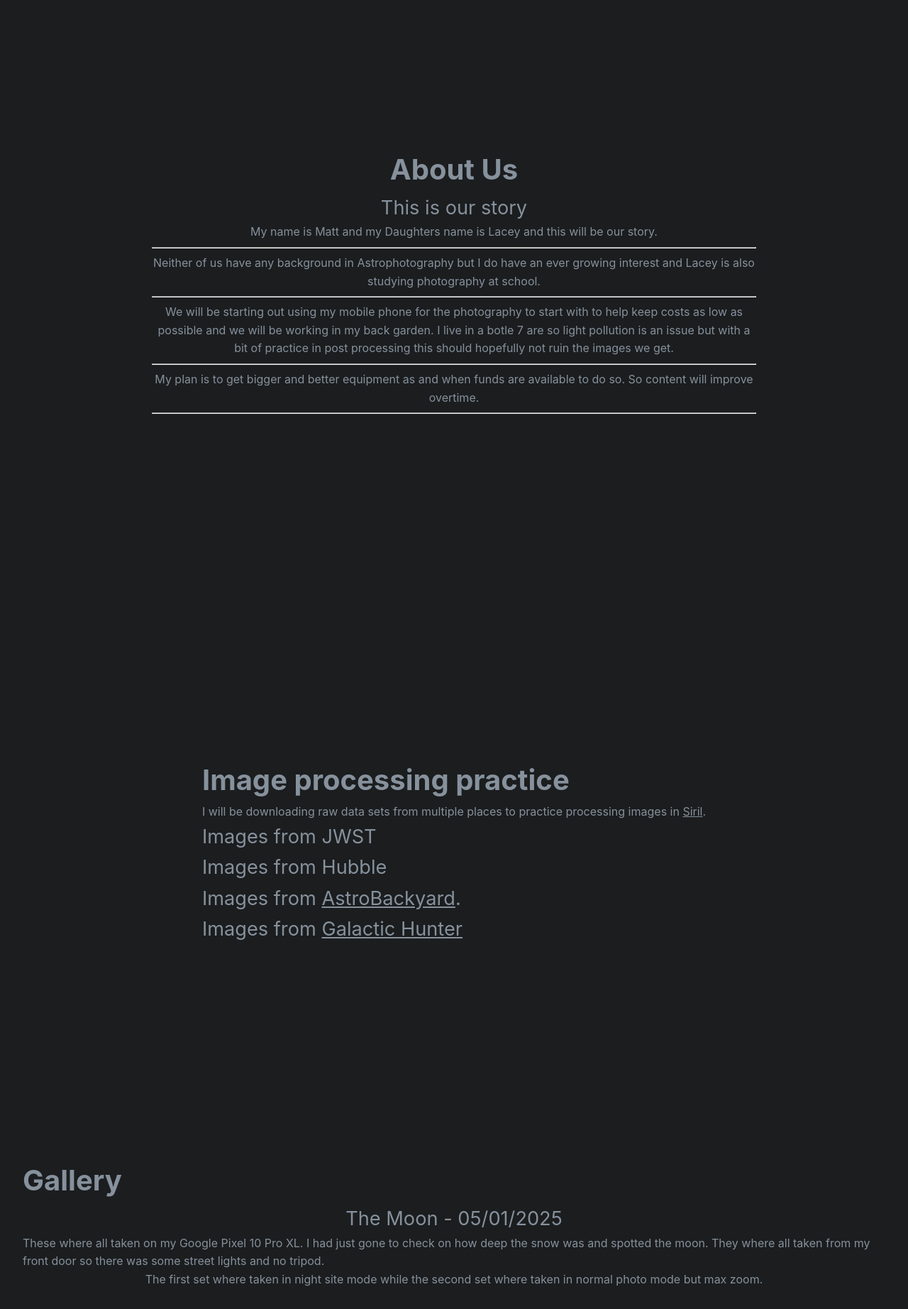
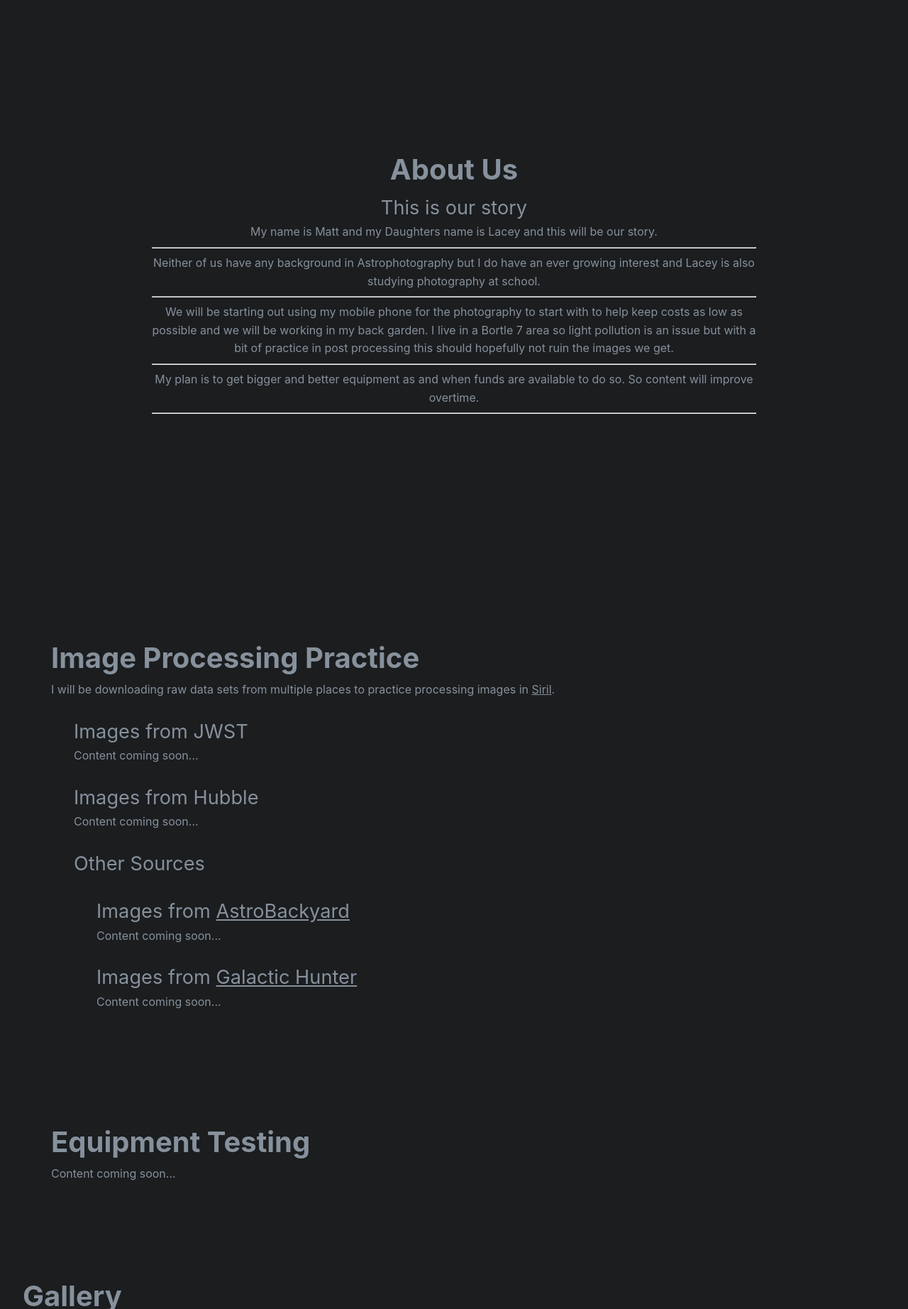
Before and after one commit to belgn1978/our-astro-journey, a PHP site: page / in a window 1280 px wide. Shown: the part 801-2645 px from the top of the page at 71% size. Run offline with PHP 8.4, Linux system fonts and the light colour scheme.

Commit message:
minor fix to nav (still needs some fixes)

```diff
--- a/index.html
+++ b/index.html
@@ -1,5 +1,3 @@
-<!-- @format -->
-
 <!DOCTYPE html>
 <html lang="en">
   <head>
@@ -7,8 +5,8 @@
     <meta name="viewport" content="width=device-width, initial-scale=1.0" />
     <meta name="author" content="Matt Brambley" />
     <link rel="stylesheet" href="./styles/reset.css" />
-    <link rel="stylesheet" href="/styles/styles.css" />
-    <title>Our Astonomy Journey</title>
+    <link rel="stylesheet" href="./styles/styles.css" />
+    <title>Our Astronomy Journey</title>
   </head>
 
   <body>
@@ -16,70 +14,100 @@
       <div class="logo-container"><a href="#section-cta" class="nav-link" id="logo">OAJ</a></div>
       <nav id="navigation-main">
         <a href="#section-about" class="nav-link">About</a>
-      <a href="#section-projects" class="nav-link" disabled>Projects</a>
-      <a href="#section-gallery" class="nav-link" disabled>Gallery</a>
+        <div class="dropdown">
+          <span class="nav-link">Projects</span>
+          <div class="dropdown-content">
+            <a href="#image-processing">Image Processing Practice</a>
+            <div class="sub-links">
+              <a href="#jwst">JWST Images</a>
+              <a href="#hubble">Hubble Images</a>
+              <a href="#other">Other Sources</a>
+              <div class="sub-sub-links">
+                <a href="#astro">AstroBackyard</a>
+                <a href="#galaxy">Galactic Hunter</a>
+              </div>
+            </div>
+            <a href="#equipment-testing">Equipment Testing</a>
+          </div>
+        </div>
+        <a href="#section-gallery" class="nav-link">Gallery</a>
       </nav>
     </header>
+
     <section id="section-cta">
       <div class="cta-container">
-        <img src="https://th.bing.com/th/id/R.af5641cf84e889ccf46d93dc1524c814?rik=lMj%2blUchMAmJLA&riu=http%3a%2f%2fwww.gannett-cdn.com%2f-mm-%2f414987c999396602f2d4a57b00240c702f293a5a%2fc%3d0-50-534-352%26r%3dx1803%26c%3d3200x1800%2flocal%2f-%2fmedia%2f2015%2f01%2f20%2fUSATODAY%2fUSATODAY%2f635573577805533864-635573330936639965-Andromeda-Galaxy.jpg&ehk=wMhLzoxCddlpbsLsygnpCk2mrZUrhg5oEI4M%2fGhjMPc%3d&risl=&pid=ImgRaw&r=0" alt="" class="cta-img">
-
+        <img src="https://th.bing.com/th/id/R.af5641cf84e889ccf46d93dc1524c814?rik=lMj%2blUchMAmJLA&riu=http%3a%2f%2fwww.gannett-cdn.com%2f-mm-%2f414987c999396602f2d4a57b00240c702f293a5a%2fc%3d0-50-534-352%26r%3dx1803%26c%3d3200x1800%2flocal%2f-%2fmedia%2f2015%2f01%2f20%2fUSATODAY%2fUSATODAY%2f635573577805533864-635573330936639965-Andromeda-Galaxy.jpg&ehk=wMhLzoxCddlpbsLsygnpCk2mrZUrhg5oEI4M%2fGhjMPc%3d&risl=&pid=ImgRaw&r=0" alt="Andromeda Galaxy" class="cta-img">
         <h1 id="cta-heading">Our Astronomy Journey</h1>
         <h2 id="cta-subheading">Follow our Astronomy journey as we learn and explore</h2>
       </div>
     </section>
+
     <section id="section-about">
       <h2 class="section-heading">About Us</h2>
       <h3 class="section-subheading">This is our story</h3>
       <article>
         <p>My name is Matt and my Daughters name is Lacey and this will be our story.</p><hr>
         <p>Neither of us have any background in Astrophotography but I do have an ever growing interest and Lacey is also studying photography at school.</p><hr>
-        <p>We will be starting out using my mobile phone for the photography to start with to help keep costs as low as possible and we will be working in my back garden. I live in a botle 7 are so light pollution is an issue but with a bit of practice in post processing this should hopefully not ruin the images we get.</p><hr>
+        <p>We will be starting out using my mobile phone for the photography to start with to help keep costs as low as possible and we will be working in my back garden. I live in a Bortle 7 area so light pollution is an issue but with a bit of practice in post processing this should hopefully not ruin the images we get.</p><hr>
         <p>My plan is to get bigger and better equipment as and when funds are available to do so. So content will improve overtime.</p><hr>
       </article>
     </section>
+
     <section id="section-projects">
-      <div id="image-processing">
-        <h2 class="heading">Image processing practice</h2>
+      <div id="image-processing" class="project-section">
+        <h2 class="heading">Image Processing Practice</h2>
         <p>I will be downloading raw data sets from multiple places to practice processing images in <a href="https://siril.org/" target="_blank">Siril</a>.</p>
-        <div class="jwst">
+
+        <div id="jwst" class="project-subsection">
           <h3 class="subheading">Images from JWST</h3>
+          <p>Content coming soon...</p>
         </div>
-        <div class="hubble">
+
+        <div id="hubble" class="project-subsection">
           <h3 class="subheading">Images from Hubble</h3>
+          <p>Content coming soon...</p>
         </div>
-        <div class="other">
-          <div class="astro">
-            <h3 class="subheading">Images from <a href="https://astrobackyard.com/" target="_blank">AstroBackyard</a>.</h3>
+
+        <div id="other" class="project-subsection">
+          <h3 class="subheading">Other Sources</h3>
+
+          <div id="astro" class="project-subsection">
+            <h3 class="subheading">Images from <a href="https://astrobackyard.com/" target="_blank">AstroBackyard</a></h3>
+            <p>Content coming soon...</p>
           </div>
-          <div class="galaxy">
+
+          <div id="galaxy" class="project-subsection">
             <h3 class="subheading">Images from <a href="https://www.galactic-hunter.com/" target="_blank">Galactic Hunter</a></h3>
+            <p>Content coming soon...</p>
           </div>
         </div>
       </div>
-      <div id="equipment-testing"></div>
+
+      <div id="equipment-testing" class="project-section">
+        <h2 class="heading">Equipment Testing</h2>
+        <p>Content coming soon...</p>
+      </div>
     </section>
+
     <section id="section-gallery">
       <div class="main-container">
         <h2 class="section-heading">Gallery</h2>
         <div class="session-container">
           <h3 class="section-subheading">The Moon - 05/01/2025</h3>
           <p>These where all taken on my Google Pixel 10 Pro XL. I had just gone to check on how deep the snow was and spotted the moon. They where all taken from my front door so there was some street lights and no tripod.</p>
-          <p>The first set where taken in night site mode while the second set where taken in normal photo mode but max zoom.</p>
+          <p>The first set where taken in night sight mode while the second set where taken in normal photo mode but max zoom.</p>
           <div class="image-group">
-            <img class="image" src="images/PXL_20260105_204338603.NIGHT.jpg" alt="">
-            <img class="image" src="images/PXL_20260105_204341229.NIGHT.jpg" alt="">
-            <img class="image" src="images/PXL_20260105_204344944.NIGHT.jpg" alt="">
+            <img class="image" src="images/PXL_20260105_204338603.NIGHT.jpg" alt="Moon photo taken in night sight mode">
+            <img class="image" src="images/PXL_20260105_204341229.NIGHT.jpg" alt="Moon photo taken in night sight mode">
+            <img class="image" src="images/PXL_20260105_204344944.NIGHT.jpg" alt="Moon photo taken in night sight mode">
           </div>
           <div class="image-group">
-            <img src="images/PXL_20260105_204424853.BURST-01.jpg" alt="" class="image">
-            <img src="images/PXL_20260105_204424853.BURST-01~2.jpg" alt="" class="image">
-            <img src="images/PXL_20260105_204424853.BURST-02.original.jpg" alt="" class="image">
+            <img src="images/PXL_20260105_204424853.BURST-01.jpg" alt="Moon photo taken in normal mode with max zoom" class="image">
+            <img src="images/PXL_20260105_204424853.BURST-01~2.jpg" alt="Moon photo taken in normal mode with max zoom" class="image">
+            <img src="images/PXL_20260105_204424853.BURST-02.original.jpg" alt="Moon photo taken in normal mode with max zoom" class="image">
           </div>
         </div>
       </div>
     </section>
-
-
   </body>
 </html>
--- a/styles/styles.css
+++ b/styles/styles.css
@@ -112,19 +192,43 @@ section {
   justify-content: space-evenly;
   margin: 2rem 0 2rem 0;
 }
+
 .image {
   width: 30%;
   height: auto;
   object-fit: contain;
 }
+
+/* Project sections styling */
+#section-projects {
+  flex-direction: column;
+}
+
+.project-section {
+  width: 100%;
+  max-width: 1200px;
+  margin: 2rem 0;
+  padding: 2rem;
+}
+
+.project-subsection {
+  margin: 1.5rem 0;
+  padding-left: 2rem;
+}
+
+/* Media Queries */
 @media screen and (max-width: 700px) {
   .cta-container h1 {
     font-size: 2.4rem;
   }
-  .section-heading  {
-    font-size: 1.7px
+  .section-heading {
+    font-size: 1.7rem;
+  }
+  .cta-img {
+    width: 80%;
   }
 }
+
 @media screen and (max-width: 530px) {
   .cta-container h1 {
     font-size: 1.8rem;
```
Also changed, not shown: other parts of styles/styles.css (+106 -13 lines). Lines whose indentation alone changed are shown as unchanged.
